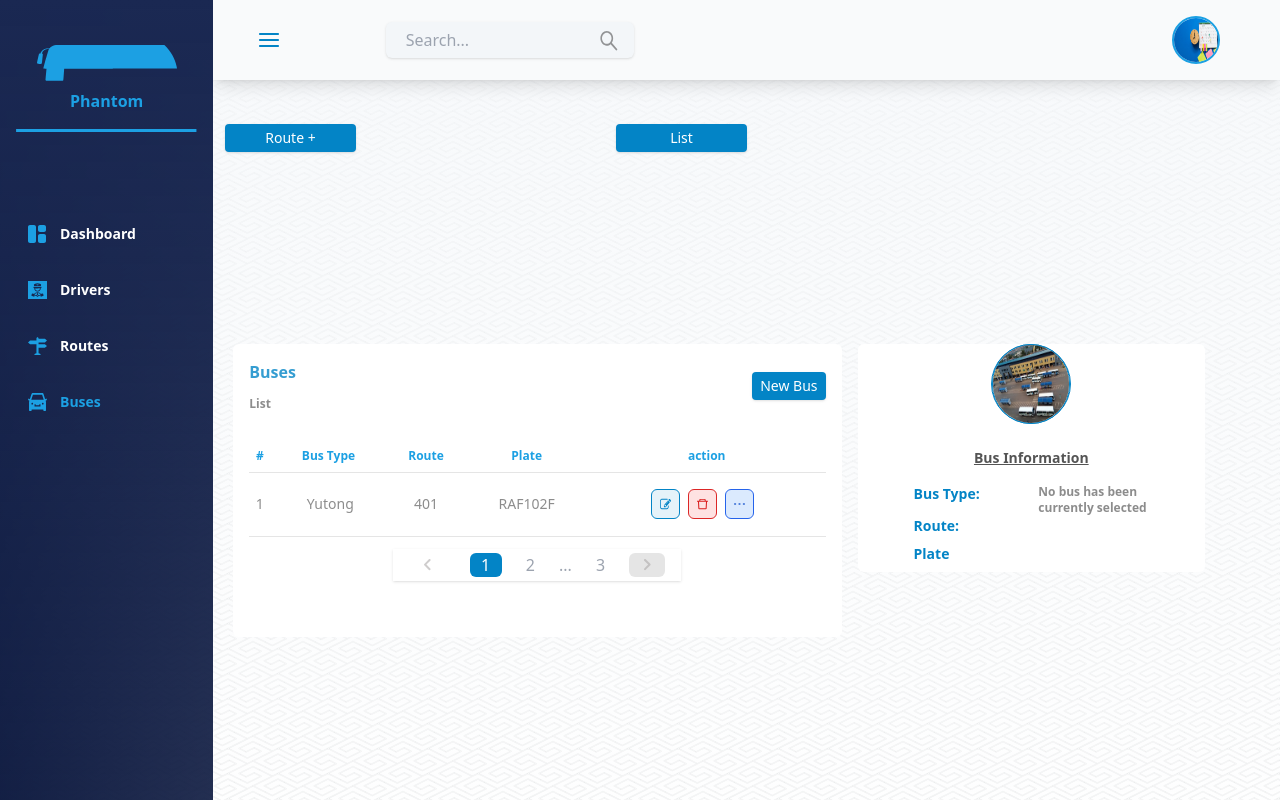
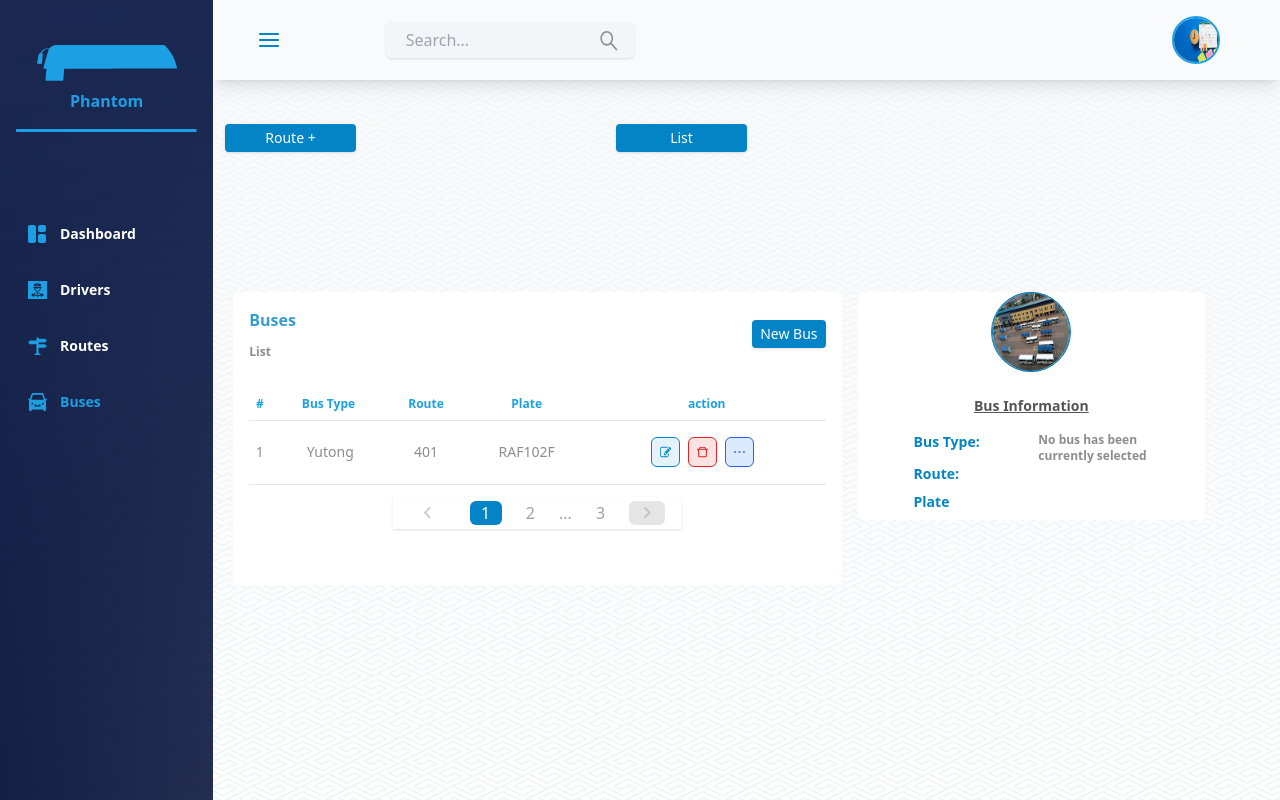
Before and after one commit to atlp-rwanda/phantom-fe-techode, a React (Create React App) app: page /buses in a window 1280 px wide. Built offline with nearby package versions, Linux system fonts and the light colour scheme.

Commit message:
ft-33 working on feedback

```diff
--- a/src/components/busesOp/Busesoperat.js
+++ b/src/components/busesOp/Busesoperat.js
@@ -212,6 +212,11 @@ const Busesoperat = (props) => {
                     </div>
                 </div>
             </div>
+
+
+
+
+
             <div className={`h-screen w-screen bg-modelColor absolute flex items-center justify-center px-4 ${createBusModel === true ? 'block' : 'hidden'}`}>
                 <div className="bg-white w-full  mp:w-8/12  md:w-6/12  xl:w-4/12 2xl:w-3/12 rounded-lg p-4 pb-8">
                     <div className="card-title w-full text-mainColor flex  flex-wrap justify-center items-center  ">
@@ -279,7 +284,7 @@ const Busesoperat = (props) => {
                         </div>
                     </div>
                 </div>
-                <div className="w-full h-min  lg:w-7/12 bg-white rounded-md p-4 m-2">
+                <div className=" lg:-mt-24 w-full h-min  lg:w-7/12 bg-white rounded-md p-4 m-2">
                     <div className="w-full">
 
                         {/* Start:  Bus content */}
@@ -368,7 +373,7 @@ const Busesoperat = (props) => {
                         {/* End:  Bus content */}
                     </div>
                 </div>
-                <div className=" w-full h-min lg:w-4/12 bg-white rounded-md m-2 ">
+                <div className=" lg:-mt-24 w-full h-min lg:w-4/12 bg-white rounded-md m-2 ">
                     <div className="w-full">
                         {/* =================== Start: Bus Information ==================== */}
                         {loading && (<Profile />)}
```
